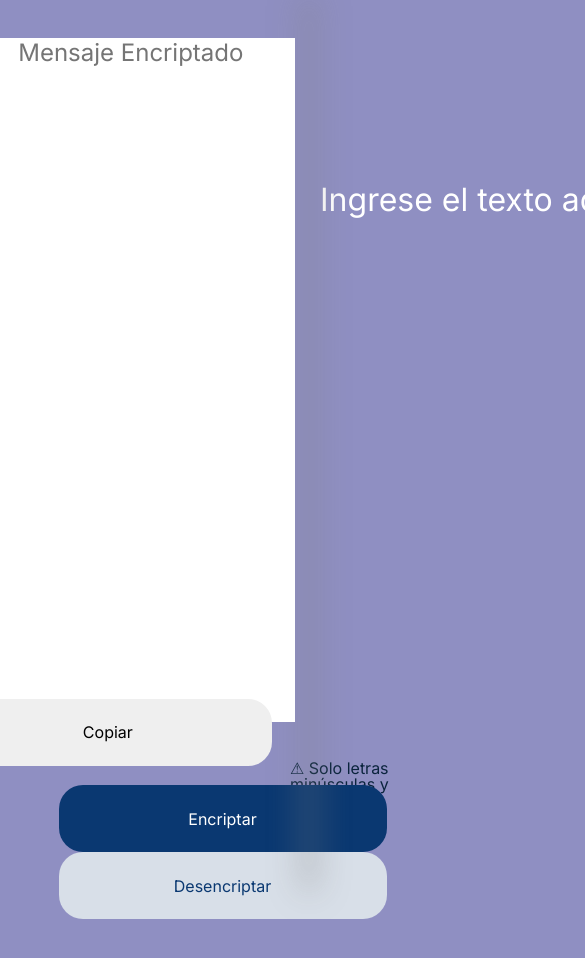
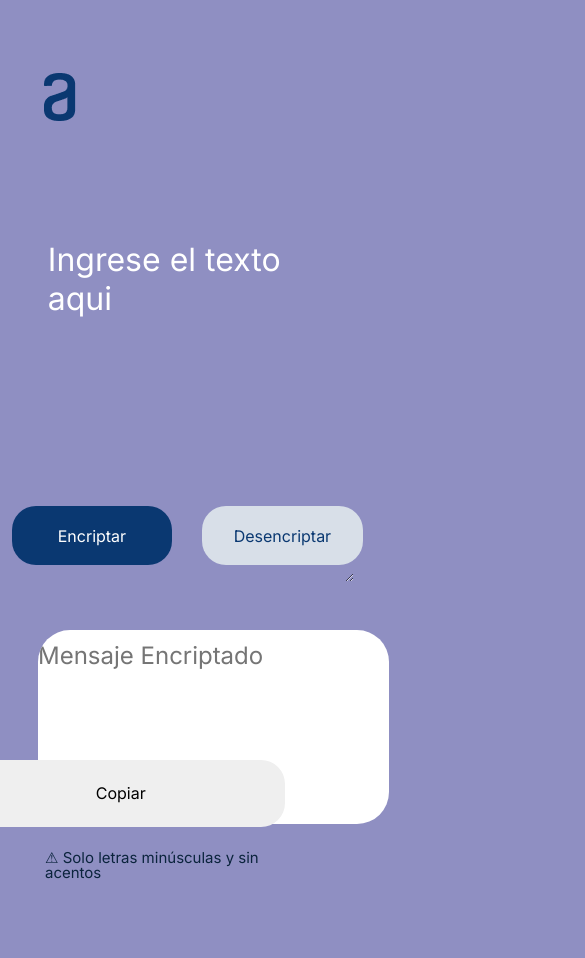
Before and after one commit to DavidParrap12/Encriptador, a plain HTML site: page index.html in a window 390 px wide. Both pictures are taken after a click on the button "Encriptar". Shown: the top 958 px of the page, 585 px wide, since content can reach past the window. Before the commit the page ends 919 px from the top, so only its background shows below. Drawn offline with Linux system fonts and the light colour scheme.

Commit message:
Actualizacion
Agregue para la tablet, pero no esta completo del todo

```diff
--- a/style.css
+++ b/style.css
@@ -10,14 +10,14 @@ body{
 
 header{
     width: 100%;
-    height: 70px;
-    margin-top: 50px;
-    margin-left: 60px;
+    height: 30%;
+    margin-top: 50%;
+    margin-left: 70%;
 }
 
 .logo{
-    width: 100px;
-    height: 50px;
+    width: 100%;
+    height: 50%;
 }
 
 
@@ -31,11 +31,11 @@ main{
 
 .contenedorcajatexto{
     position: absolute;
-    left: 220px;
-    top: 180px;
-    padding-left: 100px;
-    width: 1050px;
-    height: 560px;
+    left: 10%;
+    top: 20%;
+    padding-left: 2%;
+    width: 60%;
+    height: 60%;
 }
 
 .cajatexto{
@@ -56,23 +56,24 @@ main{
 
 .alerta{
     position: absolute;
-    top: 760px;
-    left: 290px;
+    top: 91%;
+    left: 15.5%;
     display: flex;
     color: #0b243d;
 }
 
 .contenedor-botones{
-    position: absolute;
-    top: 770px;
-    height: 80px;
-    padding-left: 15%;
-    padding-top: 15px;
+    position:fixed;
+    display: flex;
+    top: 85%;
+    height: 50%;
+    width: 40%;
+    left: 15%;
 }
 
 .btn-encriptar{
-    width: 328px;
-    height: 67px;
+    width: 100%;
+    height: 20%;
     border-radius: 24px;
     background-color: #0A3871;
     color: white;
@@ -80,32 +81,30 @@ main{
     font-weight: 400;
     font-family: 'inter', sans-serif;
     border: none;
-    margin-right: 20px;
     cursor: pointer;
+    margin-right: 30px;
 }
 
 .btn-desencriptar{
-    width: 328px;
-    height: 67px;
+    width: 100%;
+    height: 20%;
     border-radius: 24px;
     background-color: #d8dfe8;
     color: #0A3871;
     font-size: 16px;
-    font-weight: 400;
+    font-weight: 400px;
     font-family: 'inter', sans-serif;
     border: none;
-    margin-right: 20px;
     cursor: pointer;
 }
 
 .seccion2{
-    display:inline-block;
-    position:relative;
-    width: 400px;
-    height: 880px;
+    display:flex;
+    position:absolute;
+    width: 20%;
+    height: 103%;
     margin-top: 2.5%;
-    bottom: 4%;
-    left: 33%;
+    left: 78%;
     background-color: #ffffff;
     box-sizing: border-box;
     border-radius: 32px;
@@ -115,7 +114,7 @@ main{
 .contenedorimagen2{
     position: absolute;
     left: 30px;
-    top: 150px;
+    top: 18%;
     box-sizing: border-box;
     padding-top: 50px;
 }
@@ -123,12 +122,12 @@ main{
 .contenedor-parrafo{
     position: absolute;
     box-sizing: border-box;
-    top: 530px;
-    left: 55px;
+    top: 60%;
+    left: px;
 }
 
 .contenedor-parrafo h3{
-    font-size: 24px;
+    font-size: 25px;
     font-weight: 700;
     font-family: 'inter', sans-serif;
     text-align: center;
@@ -149,7 +148,6 @@ main{
     bottom: 330px;
     width: 320px;
     height: 450px;
-    padding: 0;
     box-sizing: border-box;
     margin-left: 25px;
 }
@@ -159,13 +157,13 @@ main{
 }
 
 .text-input{
-    position: relative;
+    position: absolute;
     text-align: center;
-    right: 65%;
-    top: 5%;
+    left: 79%;
+    top: 8%;
     border: none;
-    width: 100%;
-    height: 90%;
+    width: 18%;
+    height: 75%;
     display: none;
     text-overflow: clip;
     resize: none;
@@ -175,8 +173,8 @@ main{
 .btn {
     position: relative;
     display: inline-block;
-    top: 2%;
-    right: 72%;
+    top: 90%;
+    right: 20%;
     border: none;
     width: 328px;
     height: 67px;
@@ -192,3 +190,149 @@ main{
 .oculto {
     display: none;
 }
+
+
+/* Ajustes para dispositivos*/
+
+
+@media
+    (max-width: 768px) and
+    (max-height: 1174px) {
+
+        header{
+            width: 31.09px;
+            margin-top: 73.42px;
+            height: 50.58px;
+            margin-left: 0px;
+        }
+
+        .contenedorcajatexto{
+            width: 688px;
+            height: 48px;
+            top: 230px;
+            left: 40px;
+        }
+
+        .alerta {
+            width: 240px;
+            height: 180px;
+            top: 800px;
+            left: 45px;
+            gap: 8px;
+            font-size: 15px;
+
+        }
+
+        .contenedor-botones{
+            position:fixed;
+            display: flex;
+            top: 70%;
+            height: 35%;
+            width: 90%;
+            left: 6%;
+        }
+
+
+        .seccion2{
+            width: 90%;
+            height: 14%;
+            top: 90%;
+            left: 42px;
+            border-radius: 32px;
+            padding: 32px;
+            gap: 32px;
+            margin-bottom: 10px;
+            box-shadow: 0px 24px 32px 8px rgba(128, 128, 128, 0.421);
+        }
+
+        .contenedor-parrafo{
+            position: absolute;
+            top: 25%;
+            right: 15%;
+            display: inline-block;
+        }
+
+        .contenedor-parrafo h3{
+            font-size: 30px;
+        }
+
+        .contenedorimagen2{
+            display: none;
+        }
+
+
+}
+
+@media
+    (max-width: 768px) and (max-height:1384px){
+
+        header{
+            width: 31.09px;
+            margin-top: 73.42px;
+            height: 50.58px;
+            margin-left: 0px;
+        }
+
+        .contenedorcajatexto{
+            width: 98%;
+            height: 45%;
+            top: 240px;
+            left: 40px;
+        }
+
+        .alerta {
+            width: 240px;
+            height: 180px;
+            top: 850px;
+            left: 45px;
+            gap: 8px;
+            font-size: 15px;
+
+        }
+
+        .contenedor-botones{
+            position:fixed;
+            display: flex;
+            top: 60%;
+            height: 35%;
+            width: 90%;
+            left: 3%;
+        }
+
+
+        .seccion2{
+            display: none;
+        }
+
+        .contenedor-parrafo{
+            display: none;
+        }
+
+        .contenedor-parrafo h3{
+            display: none;
+        }
+
+        .contenedorimagen2{
+            display: none;
+        }
+
+
+        .text-input{
+            text-align: left;
+            padding-top: 11px;
+            width: 90%;
+            height: 24%;
+            top: 83%;
+            left: 38px;
+            margin-bottom: 90px;
+            border-radius: 32px;
+            font-size: 24px;
+
+        }
+
+        .btn{
+            position: absolute;
+            top: 100%;
+            right: 27%;
+        }
+}
```
